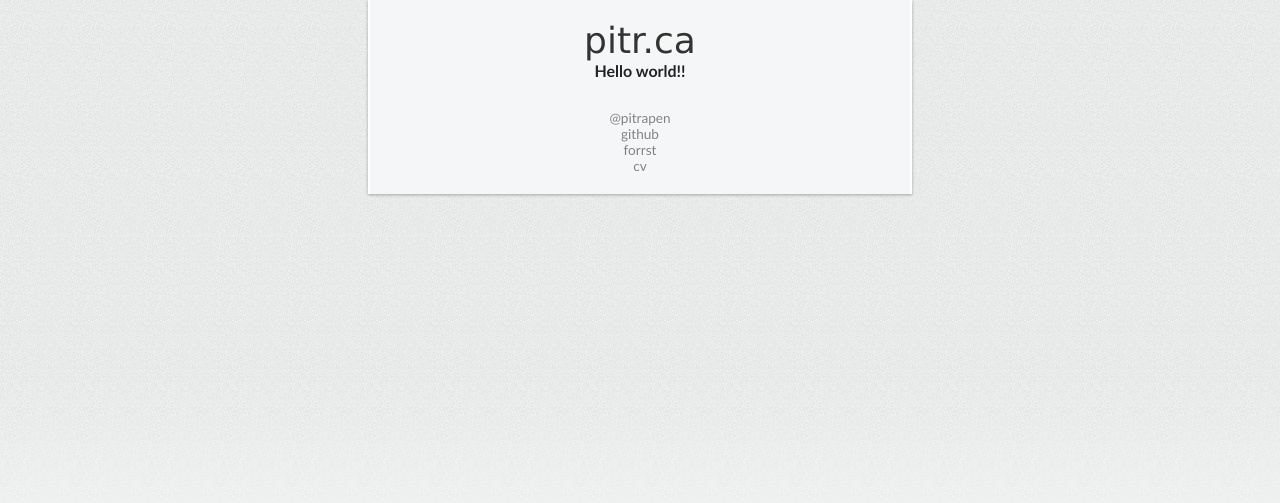
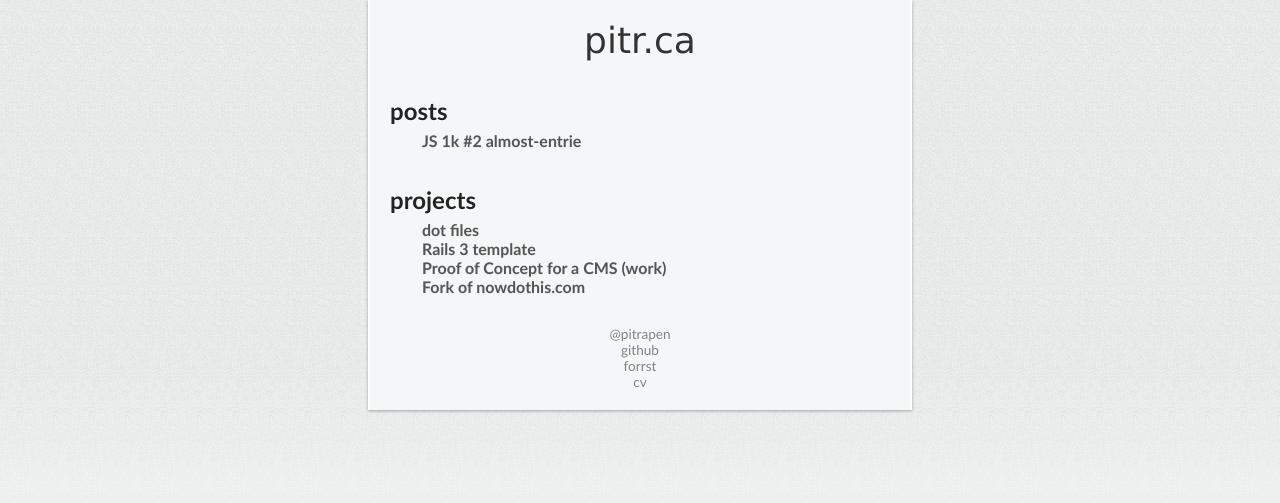
Before and after one commit to pitr/pitr.github.com, a Jekyll site: the page built from index.html, in a window 1280 px wide. Shown: the top 503 px of the page. Built offline with Jekyll 4.4.1, drawn with Linux system fonts in a browser that asks for light colours; some web fonts are replaced.

Commit message:
add a basic homepage with links to my github projects

```diff
--- a/index.html
+++ b/index.html
@@ -1,6 +1,23 @@
 ---
 layout: default
-title: Hi
+title: pitr
 ---
 
-<h1>Hello world!!</h1>
+<section>
+  <h2>posts</h2>
+
+  <ul>
+    <li><a href='/js1k2'>JS 1k #2 almost-entrie</a></li>
+  </ul>
+</section>
+
+<section>
+  <h2>projects</h2>
+
+  <ul>
+    <li><a target='_blank' href='https://github.com/pitr/config_files'>dot files</a></li>
+    <li><a target='_blank' href='https://github.com/pitr/handcar'>Rails 3 template</a></li>
+    <li><a target='_blank' href='http://pitr.ca/grid_cms/'>Proof of Concept for a CMS (work)</a></li>
+    <li><a target='_blank' href='https://github.com/pitr/nowdothis'>Fork of nowdothis.com</a></li>
+  </ul>
+</section>
```
